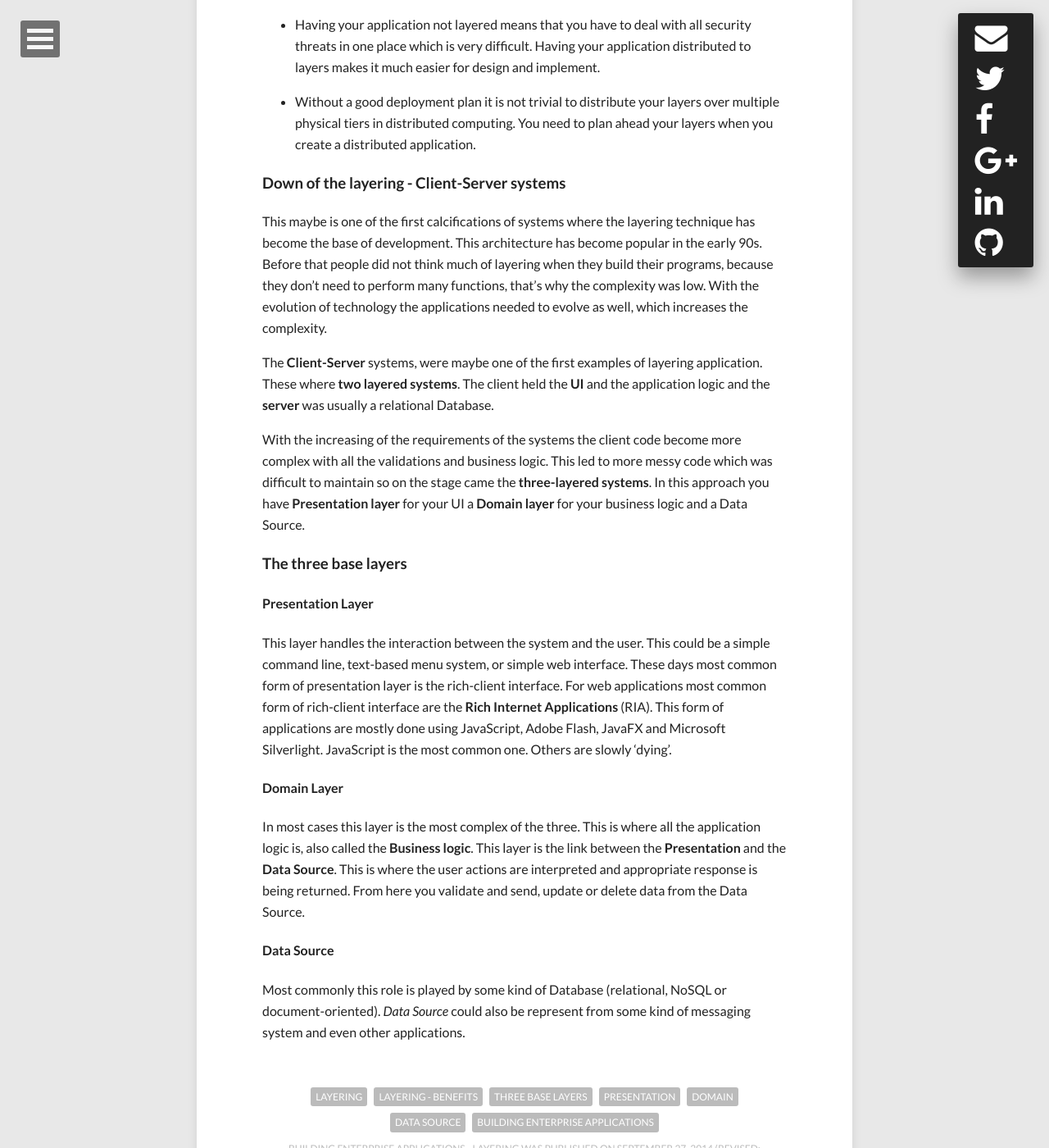
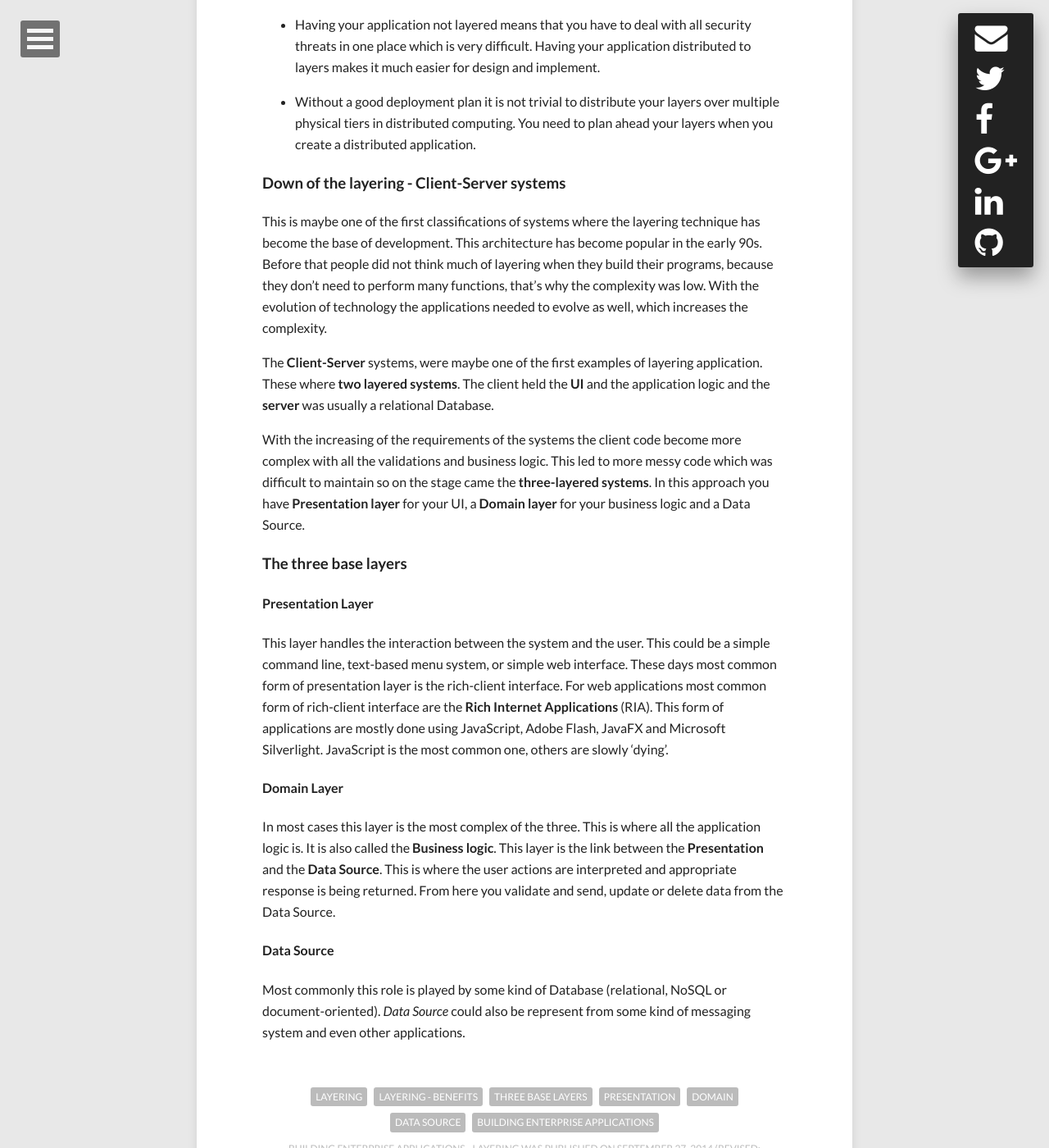
Before and after one commit to itanev/itanev.github.io, a Jekyll site: the page built from _posts/2014-09-27-building-enterprise-applications-three-base-layers.md, in a window 1280 px wide and 1400 px high, scrolled down 1132 px. Shown: the whole window at 82% size. Built offline with Jekyll 4.4.1, drawn with Linux system fonts in a browser that asks for light colours; nearby versions of some CDN libraries; comment, search, counter and statistics services are not loaded; some of the changed text lies outside the part shown.

Commit message:
Syntaxis error fixed

```diff
--- a/_posts/2014-09-27-building-enterprise-applications-three-base-layers.md
+++ b/_posts/2014-09-27-building-enterprise-applications-three-base-layers.md
@@ -35,22 +35,22 @@ Breaking down system into layers has many benefits, like:
 
 ### Down of the layering - Client-Server systems
 
-This maybe is one of the first calcifications of systems where the layering technique has become the base of development. This architecture has become popular in the early 90s. Before that people did not think much of layering when they build their programs, because they don't need to perform many functions, that's why the complexity was low. With the evolution of technology the applications needed to evolve as well, which increases the complexity.
+This is maybe one of the first classifications of systems where the layering technique has become the base of development. This architecture has become popular in the early 90s. Before that people did not think much of layering when they build their programs, because they don't need to perform many functions, that's why the complexity was low. With the evolution of technology the applications needed to evolve as well, which increases the complexity.
 
 The **Client-Server** systems, were maybe one of the first examples of layering application. These where **two layered systems**. The client held the **UI** and the application logic and the **server** was usually a relational Database.
 
-With the increasing of the requirements of the systems the client code become more complex with all the validations and business logic. This led to more messy code which was difficult to maintain so on the stage came the **three-layered systems**. In this approach you have **Presentation layer** for your UI a **Domain layer** for your business logic and a Data Source.
+With the increasing of the requirements of the systems the client code become more complex with all the validations and business logic. This led to more messy code which was difficult to maintain so on the stage came the **three-layered systems**. In this approach you have **Presentation layer** for your UI, a **Domain layer** for your business logic and a Data Source.
 
 ### The three base layers
 
 #### Presentation Layer
 
 This layer handles the interaction between the system and the user. This could be a simple command line, text-based menu system, or simple web interface. These days most common form of presentation layer is the rich-client interface.
-For web applications most common form of rich-client interface are the **Rich Internet Applications** (RIA). This form of applications are mostly done using JavaScript, Adobe Flash, JavaFX and Microsoft Silverlight. JavaScript is the most common one. Others are slowly 'dying'.
+For web applications most common form of rich-client interface are the **Rich Internet Applications** (RIA). This form of applications are mostly done using JavaScript, Adobe Flash, JavaFX and Microsoft Silverlight. JavaScript is the most common one, others are slowly 'dying'.
 
 #### Domain Layer
 
-In most cases this layer is the most complex of the three. This is where all the application logic is, also called the **Business logic**. This layer is the link between the **Presentation** and the **Data Source**. This is where the user actions are interpreted and appropriate response is being returned. From here you validate and send, update or delete data from the Data Source.
+In most cases this layer is the most complex of the three. This is where all the application logic is. It is also called the **Business logic**. This layer is the link between the **Presentation** and the **Data Source**. This is where the user actions are interpreted and appropriate response is being returned. From here you validate and send, update or delete data from the Data Source.
 
 #### Data Source
 
```
Also changed, not shown: other parts of _posts/2014-09-27-building-enterprise-applications-three-base-layers.md (+2 -2 lines).
